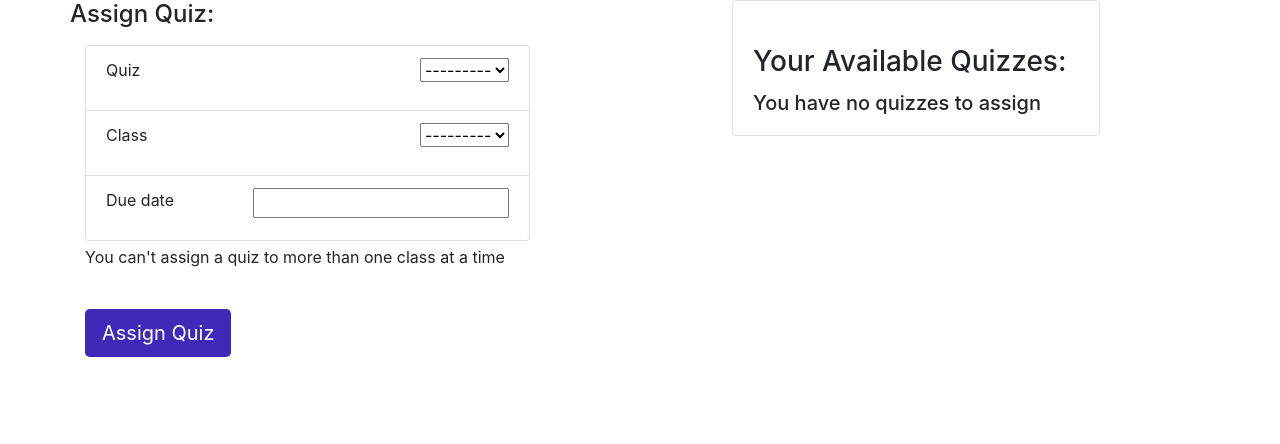
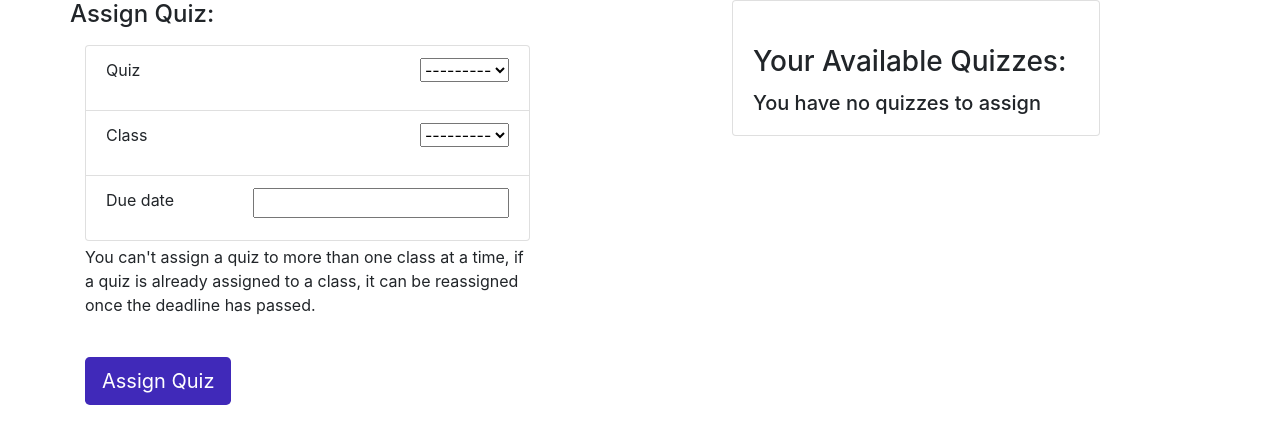
Before and after one commit to RobertNimmo26/quizBuddy, a Django app: template templates/quiz/quiz-library.html in a window 1280 px wide. Shown: the part 149-593 px from the top of the page. Run offline with Django 3.2, Linux system fonts and the light colour scheme; the template is opened without the code that fills it: values that come from a table or form of the project are taken from there, others are empty; some libraries are stand-ins or nearby versions.

```diff
--- a/templates/quiz/quiz-library.html
+++ b/templates/quiz/quiz-library.html
@@ -14,7 +14,7 @@
 {% endblock %}
 
 {% block dash_button %}
-    <a href={% url 'dashboardStudent' %} class="btn btn-quizBuddy-4 mr-2" role="button">Dashboard</a>
+    <a href={% url 'dashboardTeacher' %} class="btn btn-quizBuddy-4 mr-2" role="button">Dashboard</a>
 {% endblock %}
 
 {% block body_block%}
@@ -43,7 +43,7 @@
                         </li>
                     {% endfor %}
                 </ul>
-                <p>You can't assign a quiz to more than one class at a time</p>
+                <p>You can't assign a quiz to more than one class at a time, if a quiz is already assigned to a class, it can be reassigned once the deadline has passed.</p>
                 <br>
                 <input class="btn btn-quizBuddy-3 btn-lg" type="submit" value="Assign Quiz" />
             </form>
```
